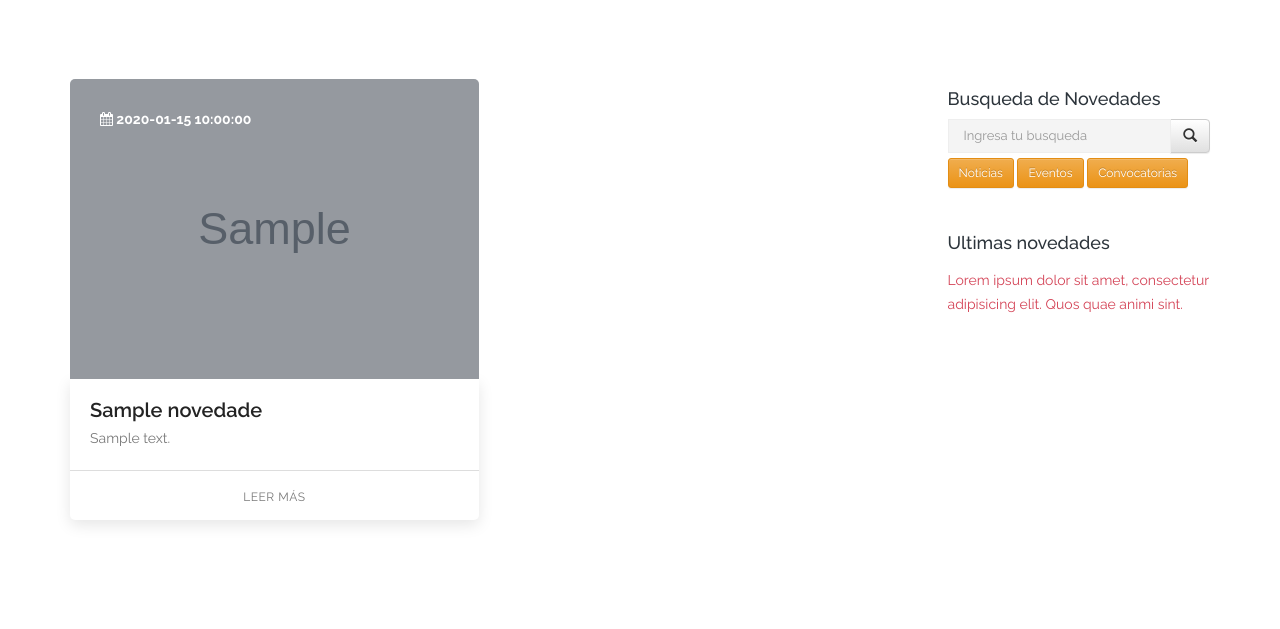
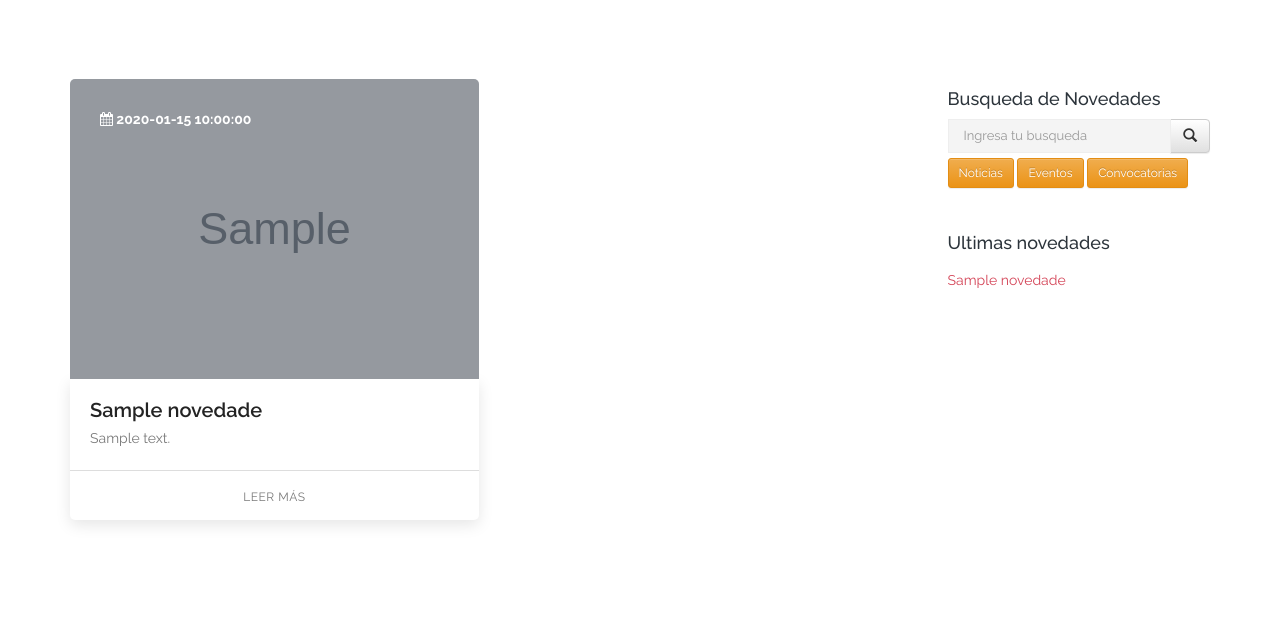
Before and after one commit to fvkugit/web-turismo-cafayate, a PHP site: page /novedades.php in a window 1280 px wide. Shown: the part 370-999 px from the top of the page. Run offline with PHP 8.4, Linux system fonts and the light colour scheme; data comes from the database, SQL or seed files in the repository; tables that the repository leaves empty hold one stand-in row (values such as "Sample post"); grey boxes marked "Sample" are stand-in pictures; some libraries are stand-ins or nearby versions.

Commit message:
Titulo dinamico en barra lateral de novedades

```diff
--- a/novedades.php
+++ b/novedades.php
@@ -124,7 +124,7 @@ $novUltimas = $novedades->obtenerTodo();
                         <?php $num_rows = 1; while ($novedad = mysqli_fetch_assoc($novUltimas)) { ?>
                             <?php if($num_rows > 3) break; $num_rows++;?>
 
-                            <p><a href="./vernovedad.php?id=<?php echo ($novedad["id_novedad"]); ?>">Lorem ipsum dolor sit amet, consectetur adipisicing elit. Quos quae animi sint.</a></p>
+                            <p><a href="./vernovedad.php?id=<?php echo ($novedad["id_novedad"]); ?>"><?php echo ($novedad["titulo"]); ?></a></p>
                         <?php } ?>
 
                     </div>
```
